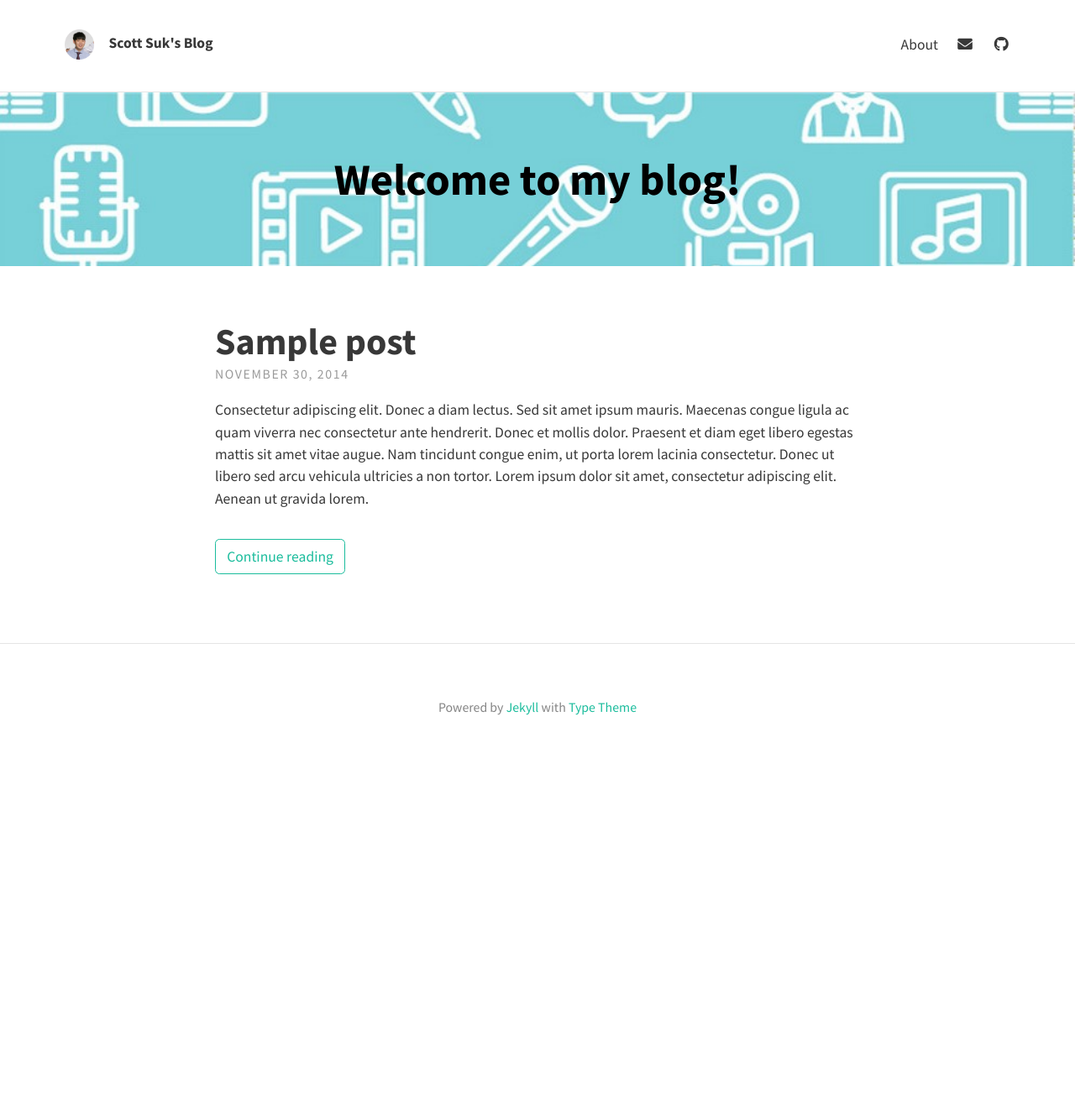
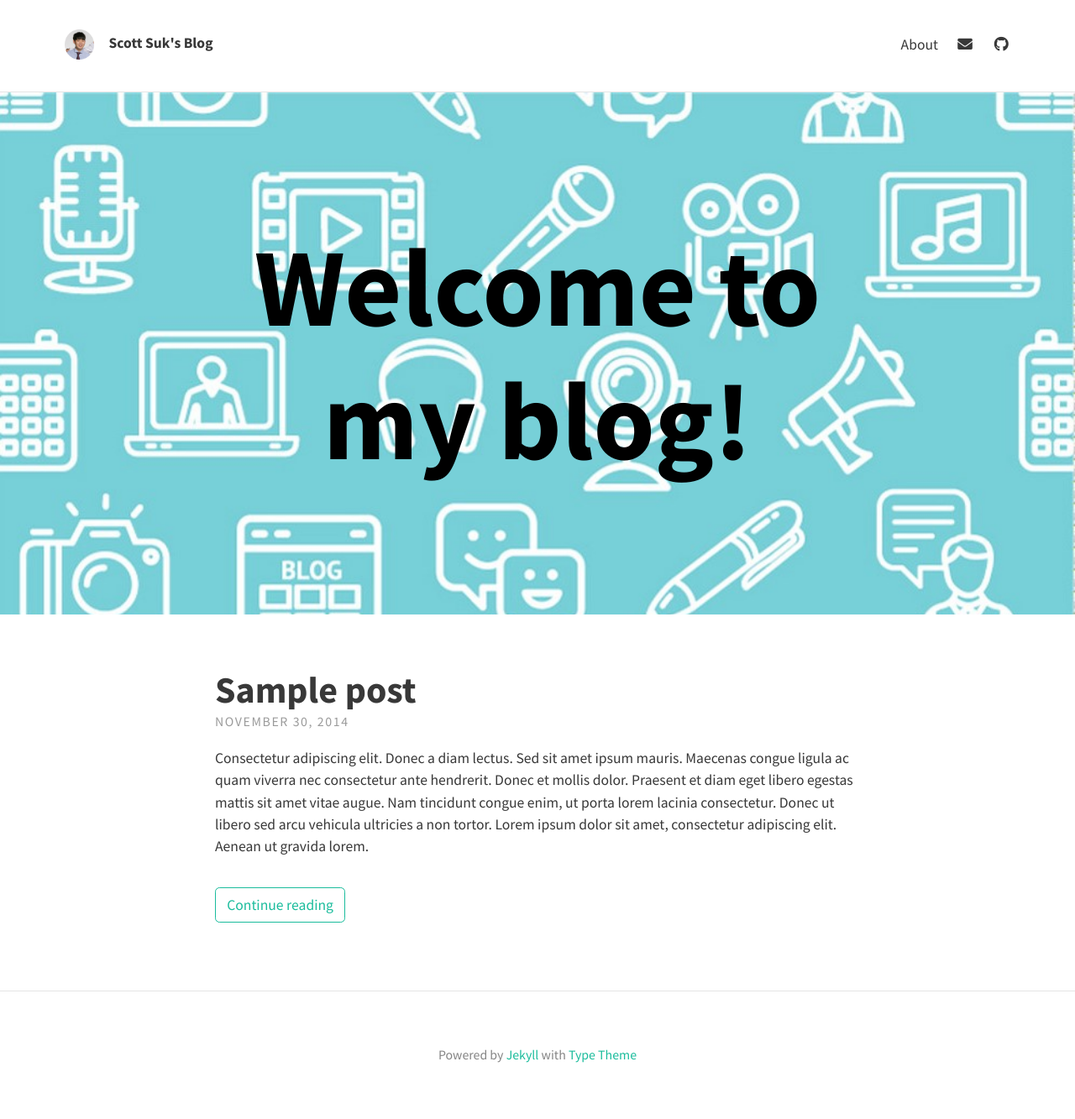
Before and after one commit to scottsuk0306/scottsuk0306.github.io, a Jekyll site: the page built from index.html, in a window 1280 px wide. Shown: the whole page at 84% size. Built offline with Jekyll 4.4.1, drawn with Linux system fonts in a browser that asks for light colours; nearby versions of some CDN libraries; the list of posts is cut into pages by our own code; before the commit the page ends 918 px from its top, so only the background shows below that.

```diff
--- a/_config.yml
+++ b/_config.yml
@@ -13,7 +13,7 @@ theme_settings:
 
   # Header and footer text
   header_text: >
-     <p>Welcome to my blog!</p>
+     <h1>Welcome to my blog!</h1>
   header_text_feature_image: assets/img/header_pattern_image.jpg
   footer_text: >
    Powered by <a href="https://jekyllrb.com/">Jekyll</a> with <a href="https://github.com/rohanchandra/type-theme">Type Theme</a>
```
